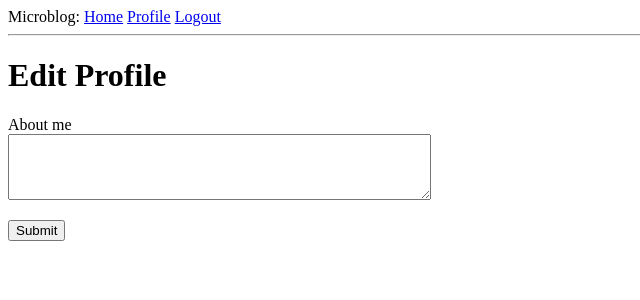
After one commit to vruyam/microblog, a Flask app: page /edit_profile in a window 1280 px wide. The commit adds this page. Shown: the top 300 px of the page, without its empty margins (0-640 px from the left). Run offline with Flask 2, Linux system fonts and the light colour scheme; the visitor is signed in with stand-in values (Sample User, id 1); data comes from the database, SQL or seed files in the repository; both versions use the stored data as it was after the commit.

Commit message:
user profile and avatar creation/updation

```diff
--- a/app/forms.py
+++ b/app/forms.py
@@ -1,7 +1,12 @@
 from flask_wtf import FlaskForm
-from wtforms import StringField, PasswordField, BooleanField, SubmitField
-from wtforms.validators import ValidationError, DataRequired, Email, EqualTo
+from wtforms import StringField, PasswordField, BooleanField, TextAreaField, SubmitField
+from wtforms.validators import ValidationError, DataRequired, Email, EqualTo, Length
 from app.models import User
+
+class EditProfileForm(FlaskForm):
+    # username = StringField('Username', validators=[DataRequired()])
+    about_me = TextAreaField('About me', validators=[Length(min=0, max=140)])
+    submit = SubmitField('Submit')
 
 class LoginForm(FlaskForm):
 	username = StringField('Username', validators=[DataRequired()])
--- a/app/models.py
+++ b/app/models.py
@@ -2,6 +2,7 @@ from app import db, login
 from datetime import datetime
 from werkzeug.security import generate_password_hash, check_password_hash
 from flask_login import UserMixin
+from hashlib import md5
 
 @login.user_loader
 def load_user(id):
@@ -12,13 +13,20 @@ class User(UserMixin, db.Model):
 	username = db.Column(db.String(64), index=True, unique=True)
 	email = db.Column(db.String(120), index=True, unique=True)
 	password_hash = db.Column(db.String(128))
-	posts = db.relationship('Post', backref='author', lazy='dynamic')\
+	posts = db.relationship('Post', backref='author', lazy='dynamic')
+	about_me = db.Column(db.String(140))
+	last_seen = db.Column(db.DateTime, default=datetime.utcnow)
 
 	def set_password(self, password):
 		self.password_hash = generate_password_hash(password)
 
 	def check_password(self, password):
 		return check_password_hash(self.password_hash, password)
+
+	def avatar(self, size):
+		digest = md5(self.email.lower().encode('utf-8')).hexdigest()
+		return 'https://www.gravatar.com/avatar/{}?d=identicon&s={}'.format(
+			digest, size)
 
 	def __repr__(self):
 		return '<User {}>'.format(self.username)
--- /dev/null
+++ b/app/templates/_post.html
@@ -0,0 +1,4 @@
+<tr valign="top">
+    <td><img src="{{ post.author.avatar(36) }}"></td>
+    <td>{{ post.author.username }} says:<br>{{ post.body }}</td>
+</tr>
--- a/app/templates/base.html
+++ b/app/templates/base.html
@@ -13,6 +13,7 @@
           {% if current_user.is_anonymous %}
             <a href="{{ url_for('login') }}">Login</a>
           {% else %}
+            <a href="{{ url_for('user', username=current_user.username) }}">Profile</a>
             <a href="{{ url_for('logout') }}">Logout</a>
           {% endif %}
         </div>
--- /dev/null
+++ b/app/templates/edit_profile.html
@@ -0,0 +1,16 @@
+{% extends "base.html" %}
+
+{% block content %}
+    <h1>Edit Profile</h1>
+    <form action="" method="post">
+        {{ form.hidden_tag() }}
+        <p>
+            {{ form.about_me.label }}<br>
+            {{ form.about_me(cols=50, rows=4) }}<br>
+            {% for error in form.about_me.errors %}
+            <span style="color: red;">[{{ error }}]</span>
+            {% endfor %}
+        </p>
+        <p>{{ form.submit() }}</p>
+    </form>
+{% endblock %}
--- a/app/views.py
+++ b/app/views.py
@@ -1,9 +1,17 @@
 from flask import render_template, flash, redirect, url_for, request
 from app import app, db
-from app.forms import LoginForm, RegistrationForm
+from app.forms import LoginForm, RegistrationForm, EditProfileForm
 from flask_login import current_user, login_user, logout_user, login_required
 from app.models import User
 from werkzeug.urls import url_parse
+from datetime import datetime
+
+
+@app.before_request
+def before_request():
+	if current_user.is_authenticated:
+		current_user.last_seen = datetime.utcnow()
+		db.session.commit()
 
 @app.route('/')
 @app.route('/index')
@@ -20,6 +28,30 @@ def index():
         }
     ]
 	return render_template('index.html', posts=posts)
+
+@app.route('/edit_profile', methods=['GET', 'POST'])
+@login_required
+def edit_profile():
+    form = EditProfileForm()
+    if form.validate_on_submit():
+        current_user.about_me = form.about_me.data
+        db.session.commit()
+        flash('Your changes have been saved.')
+        return redirect(url_for('edit_profile'))
+    elif request.method == 'GET':
+        form.about_me.data = current_user.about_me
+    return render_template('edit_profile.html', title='Edit Profile',
+                           form=form)
+
+@app.route('/user/<username>')
+@login_required
+def user(username):
+    user = User.query.filter_by(username=username).first_or_404()
+    posts = [
+        {'author': user, 'body': 'Test post #1'},
+        {'author': user, 'body': 'Test post #2'}
+    ]
+    return render_template('user.html', user=user, posts=posts)
 
 @app.route('/login', methods=['GET', 'POST'])
 def login():
```
Also changed, not shown: app/templates/user.html (added, +25 -0 lines), migrations/versions/5cd14cb61913_new_fields_in_user_model.py (added, +30 -0 lines), app.db.
